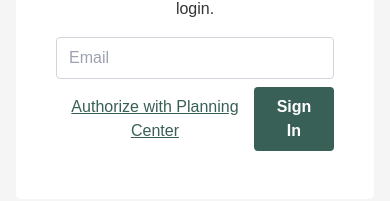
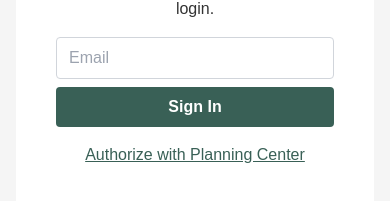
Before and after one commit to hdlane/benevolence-app-client, a React (Vite) app: page /login in a window 390 px wide. Shown: the part 331-532 px from the top of the page. Built offline with nearby package versions, Linux system fonts and the light colour scheme; no server answers.

Commit message:
Update login page buttons for smaller screens.

```diff
--- a/src/pages/Login/index.tsx
+++ b/src/pages/Login/index.tsx
@@ -92,17 +92,7 @@
                         required
                         className="border border-gray-300 rounded px-3 py-2 w-full"
                     />
-                    <div className="flex justify-between items-center py-2">
-                        {
-                            !isLoggedIn ? (
-                                <a
-                                    href="#"
-                                    onClick={handleAuthorize}
-                                >
-                                    Authorize with Planning Center
-                                </a>
-                            ) : null
-                        }
+                    <div className="flex flex-col sm:flex-row sm:justify-between sm:flex-row-reverse sm:items-center py-2">
                         <button
                             className="button-primary"
                             type="submit"
@@ -111,6 +101,17 @@
                         >
                             Sign In
                         </button>
+                        {
+                            !isLoggedIn ? (
+                                <a
+                                    href="#"
+                                    onClick={handleAuthorize}
+                                    className="mt-4 sm:mt-0"
+                                >
+                                    Authorize with Planning Center
+                                </a>
+                            ) : null
+                        }
                     </div>
                 </form>
             </div>
```
